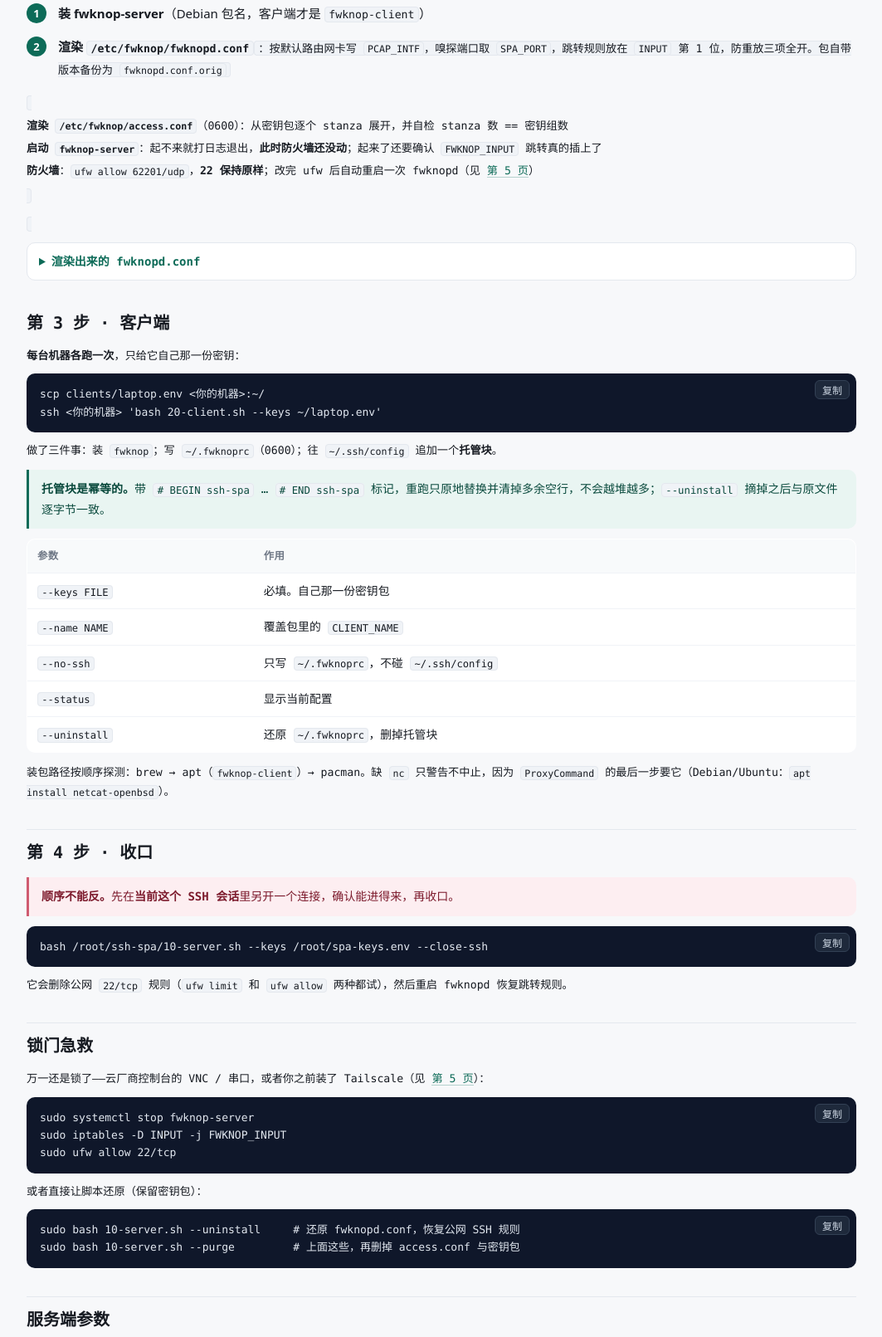
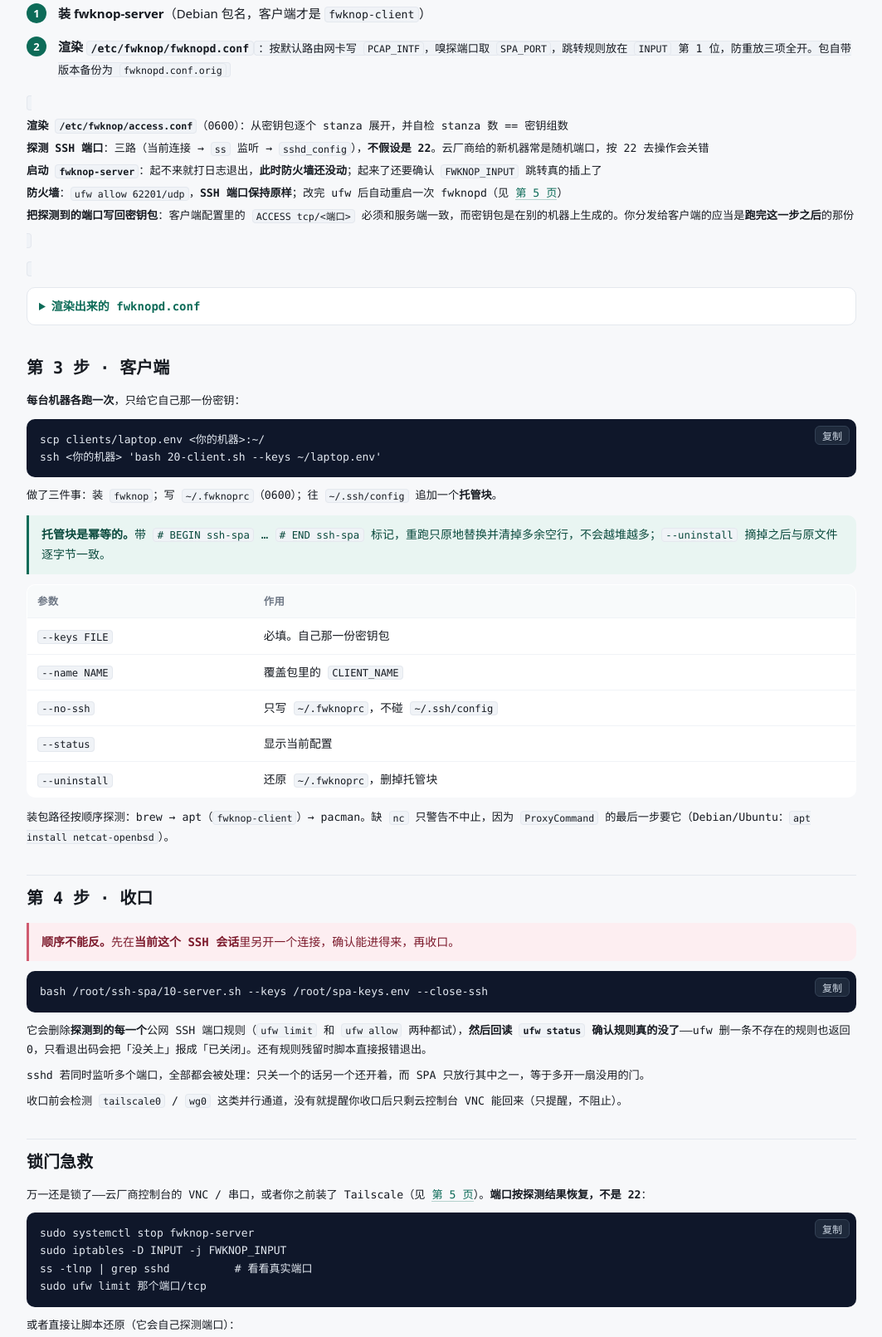
Before and after one commit to wiskewu/cyprinus-surge, a plain HTML site: page docs/quality/03-deploy.html in a window 1280 px wide. Shown: the part 737-2348 px from the top of the page at 83% size, without its empty margins (108-1171 px from the left). Drawn offline with Linux system fonts and the light colour scheme.

Commit message:
fix(SPA): SSH 端口一律探测，收口后回读验证，不再默认 22
云厂商给的新机器常是随机端口。原来的写法在这种情况下会「假成功」：

  ufw --force delete limit 22/tcp   → 规则不存在，ufw 返回非 0，被 || true 吞掉
  log 已删除公网 22/tcp 规则        → 照样打印成功
  实际结果：真实端口（比如 50022）纹丝不动

同一个坑还有三处：--uninstall 硬编码 `ufw limit 22/tcp`（会多出一条没人用的
规则）、--status 硬编码 grep "22/tcp"（永远看不到 SSH 规则）、00-gen-keys 把
SSH_PORT=22 写死进密钥包。

改法：

- lib.sh 加 ssh_detect_ports()（与 deploy 的 system_detect_ssh_ports 同一套三路：
  SSH_CONNECTION → ss 监听 → sshd_config）和 ssh_resolve_ports()。两者都拿不到
  就 die，不猜 22。
- **探测结果为准**，显式填的 SSH_PORT 只用于补上「探测不到但你确定存在」的端口，
  不会缩窄探测结果。sshd 同时监听多个端口时全部处理——只关一个的话另一个还开着、
  而 SPA 只放行其中之一，等于多开一扇没用的门。access.conf 的 OPEN_PORTS 相应
  渲染成逗号分隔的列表。
- --close-ssh 删完**回读 ufw status 确认规则真的没了**。ufw 删不存在的规则也返回 0，
  只看退出码会把「没关上」报成「已关闭」；有残留时直接 die。
- 10-server.sh 把探测到的端口**写回密钥包**（值带引号，否则多端口写成
  SSH_PORT=22 50022，load_env 去 source 时会把 50022 当命令执行）。客户端的
  ACCESS tcp/<port> 必须和服务端一致，而密钥包通常在别的机器上生成。
- 20-client.sh 不再给 SSH_PORT 默认值，缺了就报错并说明从哪拿——填错的后果是
  「敲门成功但连不上」，很难查。
- --uninstall / --status 也统一用探测结果。

文档同步：部署页补「SSH 端口全程开着」与「它和部署手册的关系」时间线表；SPA 页
写明端口探测、回读验证、多端口全关、客户端要传 SSH_PORT=实测值；急救命令改成先
`ss -tlnp | grep sshd` 看清端口。

验证：模拟单端口 22 / 单端口 50022 / 双端口 / 密钥包填错 / ufw 删不掉 五种情形，
外加客户端不传 SSH_PORT 被拒、传入后 ACCESS 正确、双端口时 OPEN_PORTS 与 ufw
收口都覆盖两个端口。

```diff
--- a/docs/quality/03-deploy.html
+++ b/docs/quality/03-deploy.html
@@ -93,8 +93,10 @@ ssh root@&lt;服务器&gt; 'bash /root/ssh-spa/10-server.sh --keys /root/spa-key
 <li><b>装 fwknop-server</b>（Debian 包名，客户端才是 <code>fwknop-client</code>）</li>
 <li><b>渲染 <code>/etc/fwknop/fwknopd.conf</b></b>：按默认路由网卡写 <code>PCAP_INTF</code>，嗅探端口取 <code>SPA_PORT</code>，跳转规则放在 <code>INPUT</code> 第 1 位，防重放三项全开。包自带版本备份为 <code>fwknopd.conf.orig</code></li>
 <li><b>渲染 <code>/etc/fwknop/access.conf</code></b>（0600）：从密钥包逐个 stanza 展开，并自检 stanza 数 == 密钥组数</li>
+<li><b>探测 SSH 端口</b>：三路（当前连接 → <code>ss</code> 监听 → <code>sshd_config</code>），<b>不假设是 22</b>。云厂商给的新机器常是随机端口，按 22 去操作会关错</li>
 <li><b>启动 <code>fwknop-server</code></b>：起不来就打日志退出，<b>此时防火墙还没动</b>；起来了还要确认 <code>FWKNOP_INPUT</code> 跳转真的插上了</li>
-<li><b>防火墙</b>：<code>ufw allow 62201/udp</code>，<b>22 保持原样</b>；改完 ufw 后自动重启一次 fwknopd（见 <a href="05-ops.html#ufw">第 5 页</a>）</li>
+<li><b>防火墙</b>：<code>ufw allow 62201/udp</code>，<b>SSH 端口保持原样</b>；改完 ufw 后自动重启一次 fwknopd（见 <a href="05-ops.html#ufw">第 5 页</a>）</li>
+<li><b>把探测到的端口写回密钥包</b>：客户端配置里的 <code>ACCESS tcp/&lt;端口&gt;</code> 必须和服务端一致，而密钥包是在别的机器上生成的。你分发给客户端的应当是<b>跑完这一步之后</b>的那份</li>
 </ol>
 
 <details><summary>渲染出来的 fwknopd.conf</summary><div class="body">
@@ -145,14 +147,17 @@ ssh &lt;你的机器&gt; 'bash 20-client.sh --keys ~/laptop.env'</code></pre>
 <h2>第 4 步 · 收口</h2>
 <div class="bad"><b>顺序不能反。</b>先在<b>当前这个 SSH 会话</b>里另开一个连接，确认能进得来，再收口。</div>
 <pre><code>bash /root/ssh-spa/10-server.sh --keys /root/spa-keys.env --close-ssh</code></pre>
-<p>它会删除公网 <code>22/tcp</code> 规则（<code>ufw limit</code> 和 <code>ufw allow</code> 两种都试），然后重启 fwknopd 恢复跳转规则。</p>
+<p>它会删除<b>探测到的每一个</b>公网 SSH 端口规则（<code>ufw limit</code> 和 <code>ufw allow</code> 两种都试），<b>然后回读 <code>ufw status</code> 确认规则真的没了</b>——ufw 删一条不存在的规则也返回 0，只看退出码会把「没关上」报成「已关闭」。还有规则残留时脚本直接报错退出。</p>
+<p>sshd 若同时监听多个端口，全部都会被处理：只关一个的话另一个还开着，而 SPA 只放行其中之一，等于多开一扇没用的门。</p>
+<p>收口前会检测 <code>tailscale0</code> / <code>wg0</code> 这类并行通道，没有就提醒你收口后只剩云控制台 VNC 能回来（只提醒，不阻止）。</p>
 
 <h2 id="lockout">锁门急救</h2>
-<p>万一还是锁了——云厂商控制台的 VNC / 串口，或者你之前装了 Tailscale（见 <a href="05-ops.html#backup">第 5 页</a>）：</p>
+<p>万一还是锁了——云厂商控制台的 VNC / 串口，或者你之前装了 Tailscale（见 <a href="05-ops.html#backup">第 5 页</a>）。<b>端口按探测结果恢复，不是 22</b>：</p>
 <pre><code>sudo systemctl stop fwknop-server
 sudo iptables -D INPUT -j FWKNOP_INPUT
-sudo ufw allow 22/tcp</code></pre>
-<p>或者直接让脚本还原（保留密钥包）：</p>
+ss -tlnp | grep sshd          # 看看真实端口
+sudo ufw limit 那个端口/tcp</code></pre>
+<p>或者直接让脚本还原（它会自己探测端口）：</p>
 <pre><code>sudo bash 10-server.sh --uninstall     # 还原 fwknopd.conf，恢复公网 SSH 规则
 sudo bash 10-server.sh --purge         # 上面这些，再删掉 access.conf 与密钥包</code></pre>
 
```
Also changed, not shown: docs/quality/05-ops.html (+2 -1 lines), .build/quality/pages/03-deploy.html, .build/quality/pages/05-ops.html, docs/quality/README.md, 4 other files.
